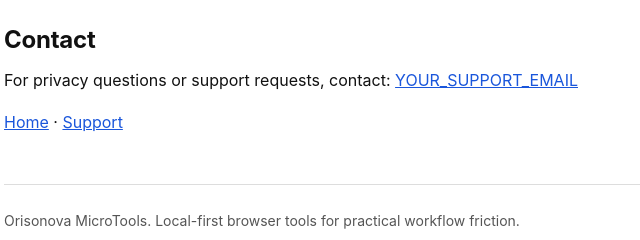
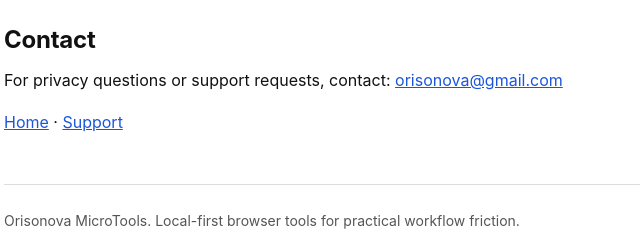
Before and after one commit to orisonova-systems/orisonova-public, a plain HTML site: page privacy.html in a window 1280 px wide. Shown: the part 2622-2862 px from the top of the page, 206-846 px from the left. Drawn offline with Linux system fonts and the light colour scheme.

Commit message:
Update privacy.html

```diff
--- a/privacy.html
+++ b/privacy.html
@@ -260,7 +260,7 @@
 
     <p>
       For privacy questions or support requests, contact:
-      <a href="mailto:YOUR_SUPPORT_EMAIL">YOUR_SUPPORT_EMAIL</a>
+      <a href="mailto:YOUR_SUPPORT_EMAIL">orisonova@gmail.com</a>
     </p>
 
     <p>
```
